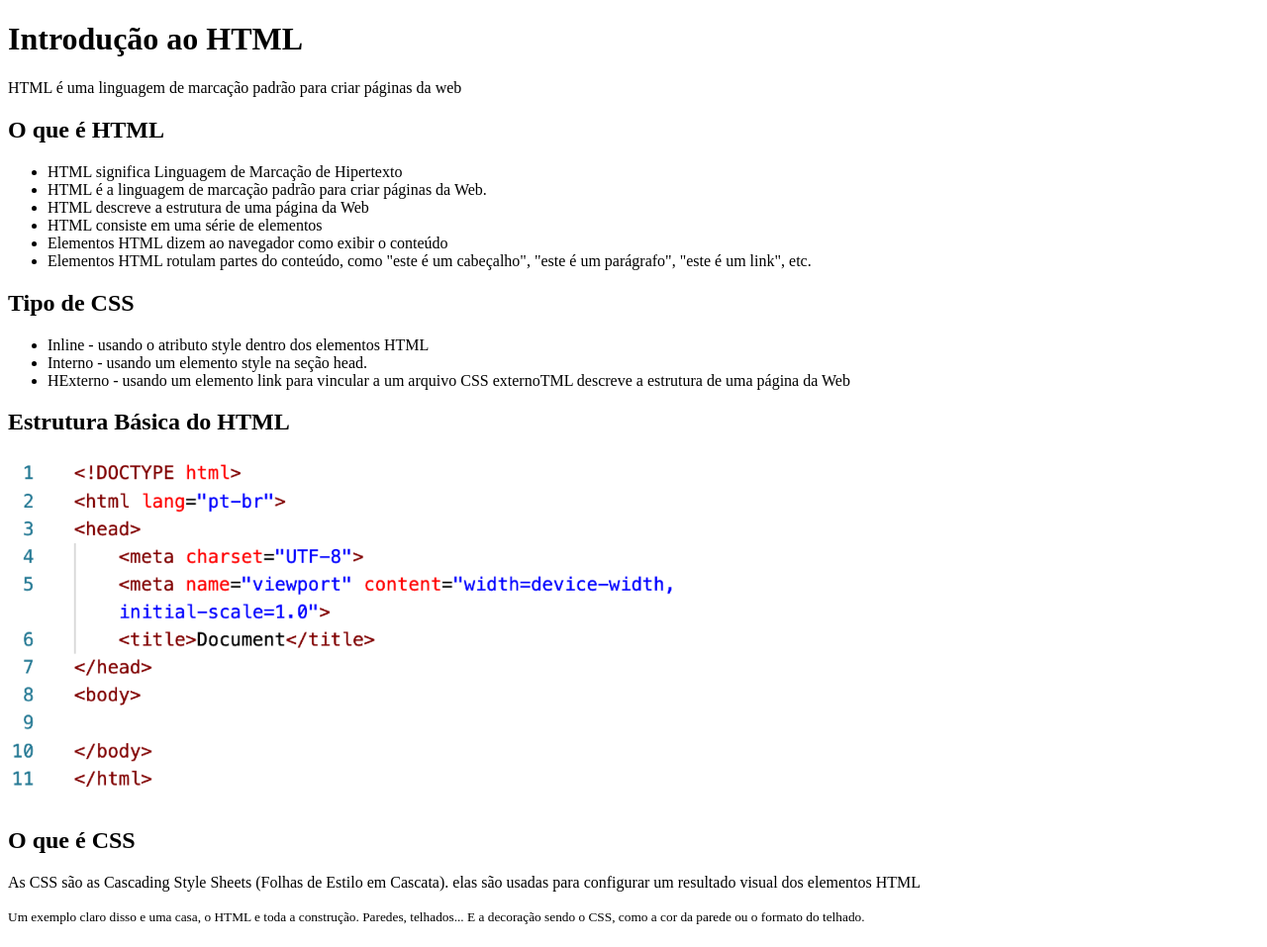
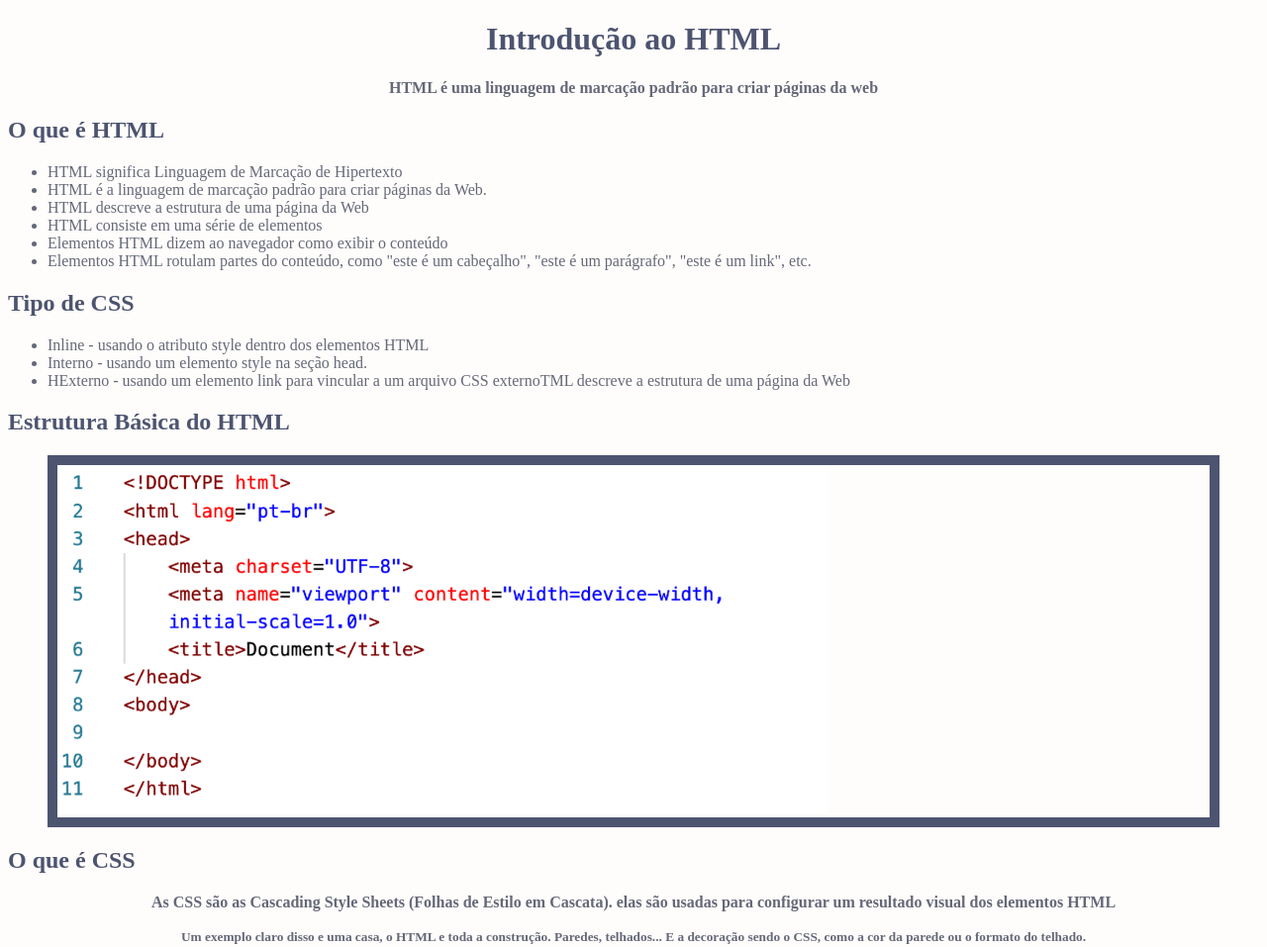
Before and after one commit to rinaarantes/Meu-Primeiro-Site-HTML, a plain HTML site: page primeiraoSite/index.html in a window 1280 px wide. Shown: the whole page at 99% size. Drawn offline with Linux system fonts and the light colour scheme.

Commit message:
Add files via upload
Básico HTML e CSS - Css Inline e Interno - aula 3

```diff
--- a/primeiraoSite/index.html
+++ b/primeiraoSite/index.html
@@ -4,7 +4,50 @@
 <meta charset="UTF-8">
 <meta name="viewport" content ="width=device-width, initial-scale=1.0">
 <title>Meu Primeiro Site HTML</title>
-<style type="text/css"></style>
+<style type="text/css">
+
+   body{
+        background-color:#fefdfb ;
+
+   }
+
+   h1 {
+        text-align: center;
+        color:#4d5470;
+        font-weight: bolder;
+
+   }
+
+
+   p {
+      color:#656878 ;
+       font-weight: bolder;
+       font-size: ;
+       text-align: center;
+
+   }
+
+
+   ul li {
+           color:#656878;
+   }
+
+
+   h2 {
+     text-align: left;
+        color:#4d5470;
+        font-weight: bolder;
+   }
+
+
+figure {
+   border: 10px solid #4d5470 ;
+   text-align: left;
+}
+
+
+</style>
+
 </head>
 
 <body>
@@ -29,7 +72,10 @@
     </ul>
 
   <h2>Estrutura Básica do HTML</h2>
-  <img src="img/html.png" alt="linhas de codigos HTML">
+
+    <figure>
+       <img src="img/html.png" alt="linhas de codigos HTML">
+   </figure>
 
    <h2>O que é CSS</h2>
 
```
